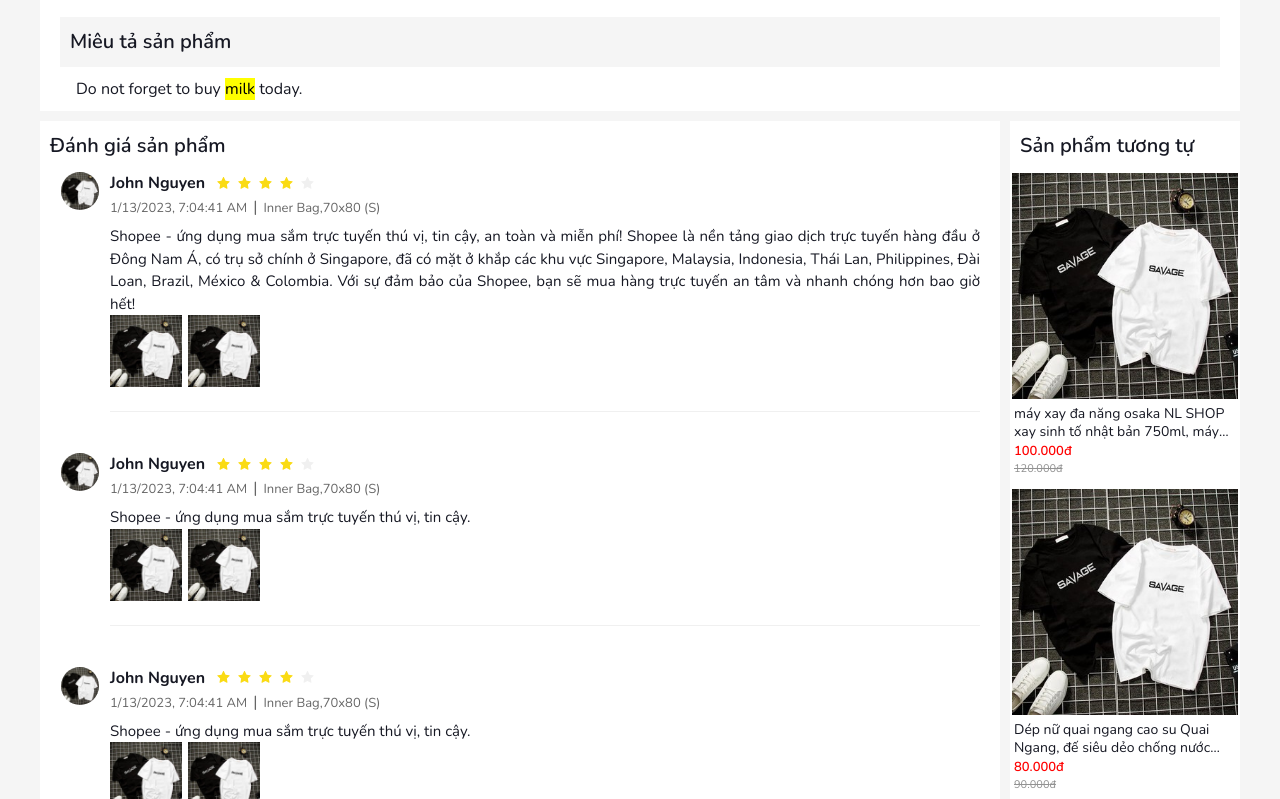
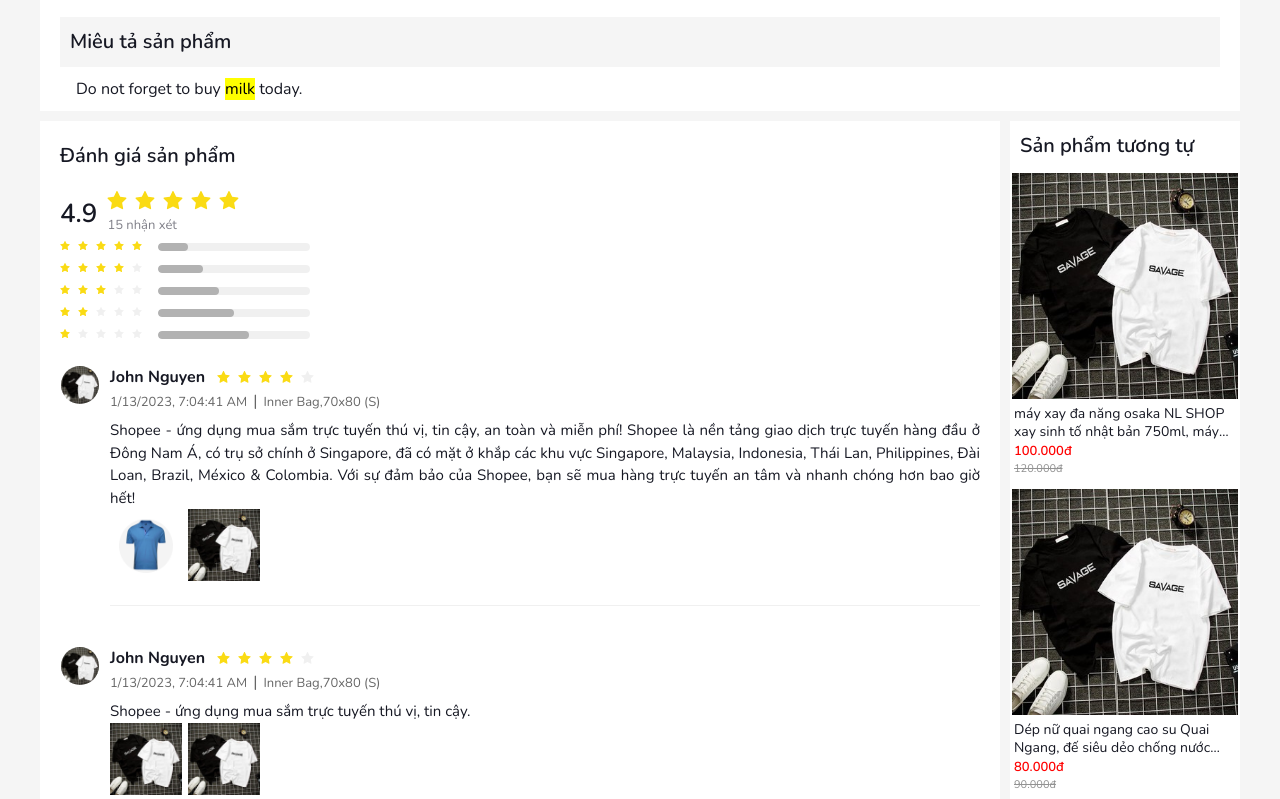
Before and after one commit to Graduation-Thesis-K23/chainmart-fe-customer, a Next.js app: page /may-xay-da-nang-osaka-nl-shop-xay-sinh-to-nhat-ban-750ml-may-xay-osaka-xay-thit-ca-thuc-pham-1 in a window 1280 px wide. Shown: the part 1041-1840 px from the top of the page. Built offline with nearby package versions, Linux system fonts and the light colour scheme.

Commit message:
chore: star percent

```diff
--- a/src/apis/mocks/RatingProduct.ts
+++ b/src/apis/mocks/RatingProduct.ts
@@ -13,7 +13,7 @@
     images: [
       {
         id: 1,
-        src: "/product.jpg",
+        src: "/category.png",
       },
       {
         id: 2,
--- /dev/null
+++ b/src/components/pages/Product/components/ProductDetail/Rating/RatingFilter/RatingFilter.module.scss
@@ -0,0 +1,42 @@
+.rating-filter {
+  display: flex;
+  padding: 0 2rem 2rem;
+
+  &-top {
+    display: flex;
+    align-items: center;
+
+    &-text {
+      font-size: 13px;
+      color: rgb(128, 128, 137);
+    }
+
+    &-index {
+      margin-right: 10px;
+      font-weight: 600;
+      font-size: 26px;
+    }
+  }
+
+  &-bottom {
+    width: 250px;
+
+    &-level {
+      display: flex;
+      align-items: center;
+
+      > div {
+        margin: 0;
+      }
+
+      &-star {
+        font-size: 10px;
+        width: 160px;
+      }
+    }
+  }
+
+  &-right {
+    margin-left: 20px;
+  }
+}
--- /dev/null
+++ b/src/components/pages/Product/components/ProductDetail/Rating/RatingFilter/index.tsx
@@ -0,0 +1,46 @@
+import React from "react";
+import { Rate, Progress } from "antd";
+
+import styles from "./RatingFilter.module.scss";
+
+const StarPercent: React.FC<{
+  star: number;
+  percent: number;
+}> = ({ star, percent }) => {
+  return (
+    <div className={styles["rating-filter-bottom-level"]}>
+      <Rate
+        className={styles["rating-filter-bottom-level-star"]}
+        disabled
+        defaultValue={star}
+      />
+      <Progress percent={percent} showInfo={false} strokeColor="#B2B2B2" />
+    </div>
+  );
+};
+
+const RatingFilter = () => {
+  return (
+    <div className={styles["rating-filter"]}>
+      <div>
+        <div className={styles["rating-filter-top"]}>
+          <p className={styles["rating-filter-top-index"]}>4.9</p>
+          <div>
+            <Rate disabled defaultValue={5} />
+            <p className={styles["rating-filter-top-text"]}>15 nhận xét</p>
+          </div>
+        </div>
+        <div className={styles["rating-filter-bottom"]}>
+          <StarPercent star={5} percent={20} />
+          <StarPercent star={4} percent={30} />
+          <StarPercent star={3} percent={40} />
+          <StarPercent star={2} percent={50} />
+          <StarPercent star={1} percent={60} />
+        </div>
+      </div>
+      <div className={styles["rating-filter-right"]}></div>
+    </div>
+  );
+};
+
+export default RatingFilter;
--- a/src/components/pages/Product/components/ProductDetail/Rating/RatingHeader/RatingHeader.module.scss
+++ b/src/components/pages/Product/components/ProductDetail/Rating/RatingHeader/RatingHeader.module.scss
@@ -1,5 +1,5 @@
 .rating-header {
-  padding: 1rem;
+  padding: 2rem;
   font-size: 2rem;
   font-weight: 600;
 }
--- a/src/components/pages/Product/components/ProductDetail/Rating/RatingItem/index.tsx
+++ b/src/components/pages/Product/components/ProductDetail/Rating/RatingItem/index.tsx
@@ -39,6 +39,7 @@
         )}
         {comment.images && (
           <div className={styles["rating-item-info-image"]}>
+            <Image.PreviewGroup>
               {comment.images.map((image) => (
                 <Image
                   key={image.id}
@@ -48,6 +49,7 @@
                   height={72}
                 />
               ))}
+            </Image.PreviewGroup>
           </div>
         )}
         <Divider />
--- a/src/components/pages/Product/components/ProductDetail/Rating/index.tsx
+++ b/src/components/pages/Product/components/ProductDetail/Rating/index.tsx
@@ -2,6 +2,7 @@
 
 import RatingItem from "./RatingItem";
 import RatingHeader from "./RatingHeader";
+import RatingFilter from "./RatingFilter";
 
 import styles from "./Rating.module.scss";
 import useProductDetail from "~/contexts/ProductDetailContext";
@@ -25,6 +26,7 @@
   return (
     <div className={styles["rating"]}>
       <RatingHeader />
+      <RatingFilter />
       <ul className={styles["rating-list"]}>
         {comments.map((comment) => (
           <RatingItem key={comment.id} comment={comment} />
```
Lines whose indentation alone changed are shown as unchanged.
